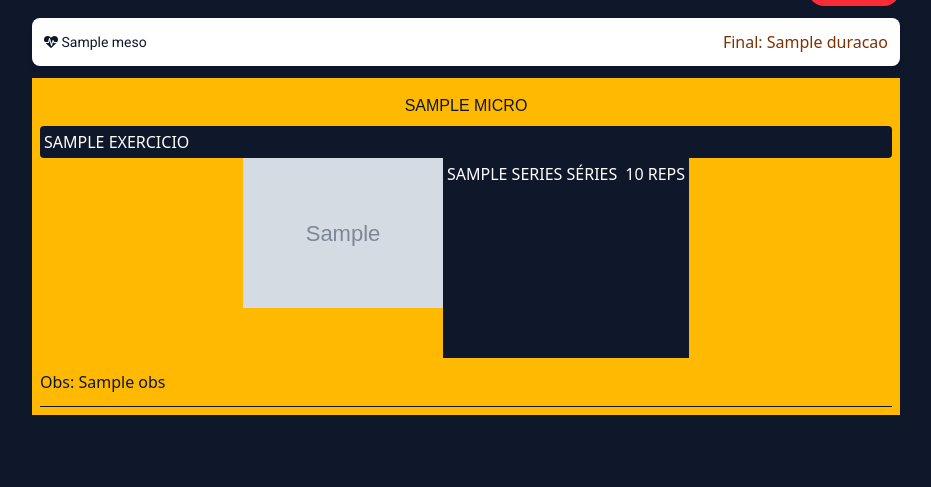
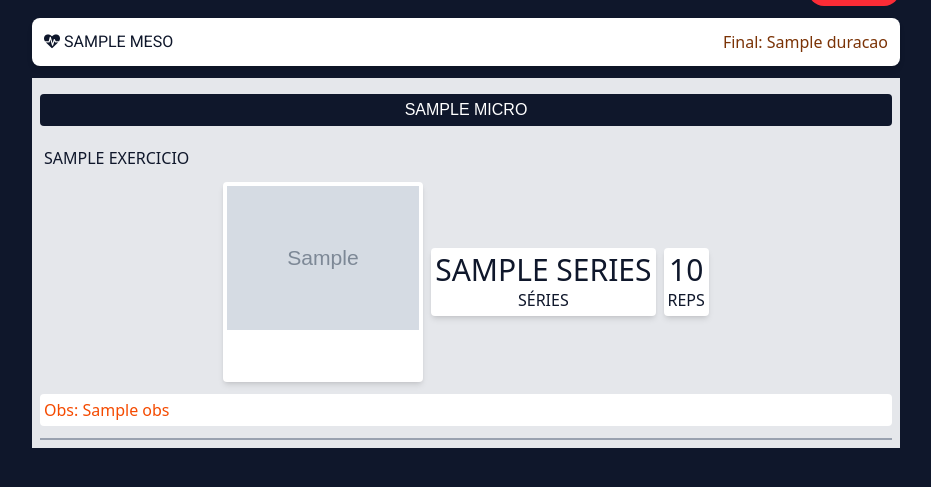
Before and after one commit to willmartins-dev/personalonline, a Django app: template app/templates/treino/treino.html in a window 1280 px wide. Shown: the part 143-630 px from the top of the page, without its empty margins (174-1105 px from the left). Run offline with Django 5.2, Linux system fonts and the light colour scheme; the template is opened without the code that fills it: values that come from a table or form of the project are taken from there, most other values are stand-ins (such as "Sample title", 1, 10 or a date in 2020); grey boxes marked "Sample" are stand-in pictures; some libraries are stand-ins or nearby versions; some web fonts are replaced.

```diff
--- a/app/templates/treino/treino.html
+++ b/app/templates/treino/treino.html
@@ -15,30 +15,34 @@ Início
     {% if meso %}
     <div class="bg-white p-3 rounded-lg text-amber-900 shadow-md">
         <div class="flex items-center justify-between ">
-            <h2 class="text-sm text-slate-900"><i class="fa fa-heartbeat"></i>&nbsp;{{meso.titulo}}</h2>
+            <h2 class="font-medium uppercase text-slate-900"><i class="fa fa-heartbeat"></i>&nbsp;{{meso.titulo}}</h2>
             <p>Final: {{meso.duracao}}</p>
 
         </div>
 
     </div>
     {% for t in micro %}
-            <div class="flex flex-col bg-amber-400 text-slate-900 p-2 space-y-3">
-                <h1 class="text-center my-2">{{t.titulo}}</h1>
+            <div class="flex flex-col bg-gray-200 text-slate-900 p-2 space-y-3">
+            <h1 class="text-center my-2 text-white bg-slate-900 rounded p-1">{{t.titulo}}</h1>
                 {% for e in exercicios %}
                     <div class="uppercase flex flex-col justify-between">
-                         <p class="bg-slate-900 text-white p-1 rounded">{{e.exercicio}}</p>
-                         <div class="flex justify-center">
-                            <figure class="w-50 h-50 overflow">
+                         <p class="font-medium p-1 rounded my-2">{{e.exercicio}}</p>
+                         <div class="flex items-center justify-center space-x-2">
+                            <figure class="w-50 h-50 bg-white rounded p-1 shadow-md">
                                 <img src="{{e.url_img}}" >
                             </figure>
 
-                            <p class="bg-slate-900 text-white p-1 ">{{e.series}} Séries</p>
-                            <p class="bg-slate-900 text-white p-1 ">{{e.reps}} reps</p>
+                            <p class="p-1 flex flex-col items-center bg-white rounded shadow-md">
+                                <span class="text-3xl">{{e.series}}</span><span>Séries</span>
+                            </p>
+                            <p class="p-1 flex flex-col items-center bg-white rounded shadow-md">
+                                <span class="text-3xl">{{e.reps}}</span><span>Reps</span>
+                            </p>
                         </div>
 
                     </div>
-                    <p class="font-medium">Obs: {{e.obs}}</p>
-                    <hr>
+                    <p class="bg-white p-1 rounded text-orange-600">Obs: {{e.obs}}</p>
+                    <hr class="border-b-1 border-gray-400">
                 {% endfor %}
             </div>
     {% endfor %}
--- a/app/views.py
+++ b/app/views.py
@@ -33,7 +33,7 @@ def home(request):
     return render(request, 'inicio/home.html', context)
 def treino(request):
 
-    Meso = Mesociclo.objects.all().last()
+    Meso = Mesociclo.objects.get(user_id=request.user)
     Micro = Microciclo.objects.filter(mesociclo__id = Meso.id)
     exercicios = ExerciciosCliente.objects.filter(microciclo__mesociclo = Meso)
 
--- a/app_personal/views.py
+++ b/app_personal/views.py
@@ -128,7 +128,8 @@ def update_exercicios_cliente(request,id):
     if request.method == 'POST':
 
         exercicios_clientes = ExerciciosCliente.objects.get(id=id)
-        request.session['id_return'] = exercicios_clientes.microciclo_id
+        micro = Microciclo.objects.get(id=exercicios_clientes.microciclo_id)
+        request.session['id_return'] = micro.mesociclo_id
 
         exercicios_clientes.exercicio = request.POST.get('exercicio')
         exercicios_clientes.series = request.POST.get('series')
```
Also changed, not shown: db.sqlite3.
